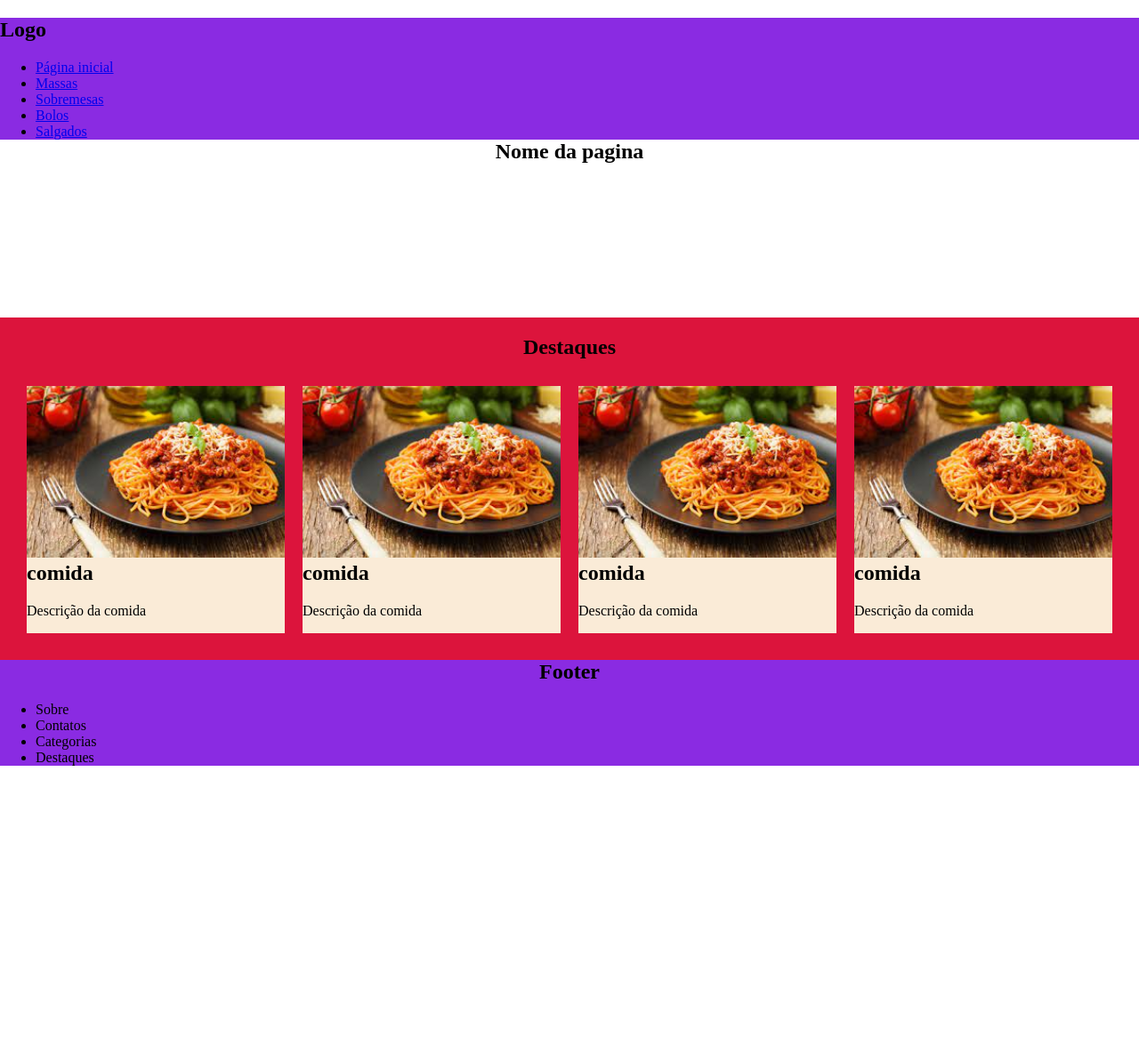
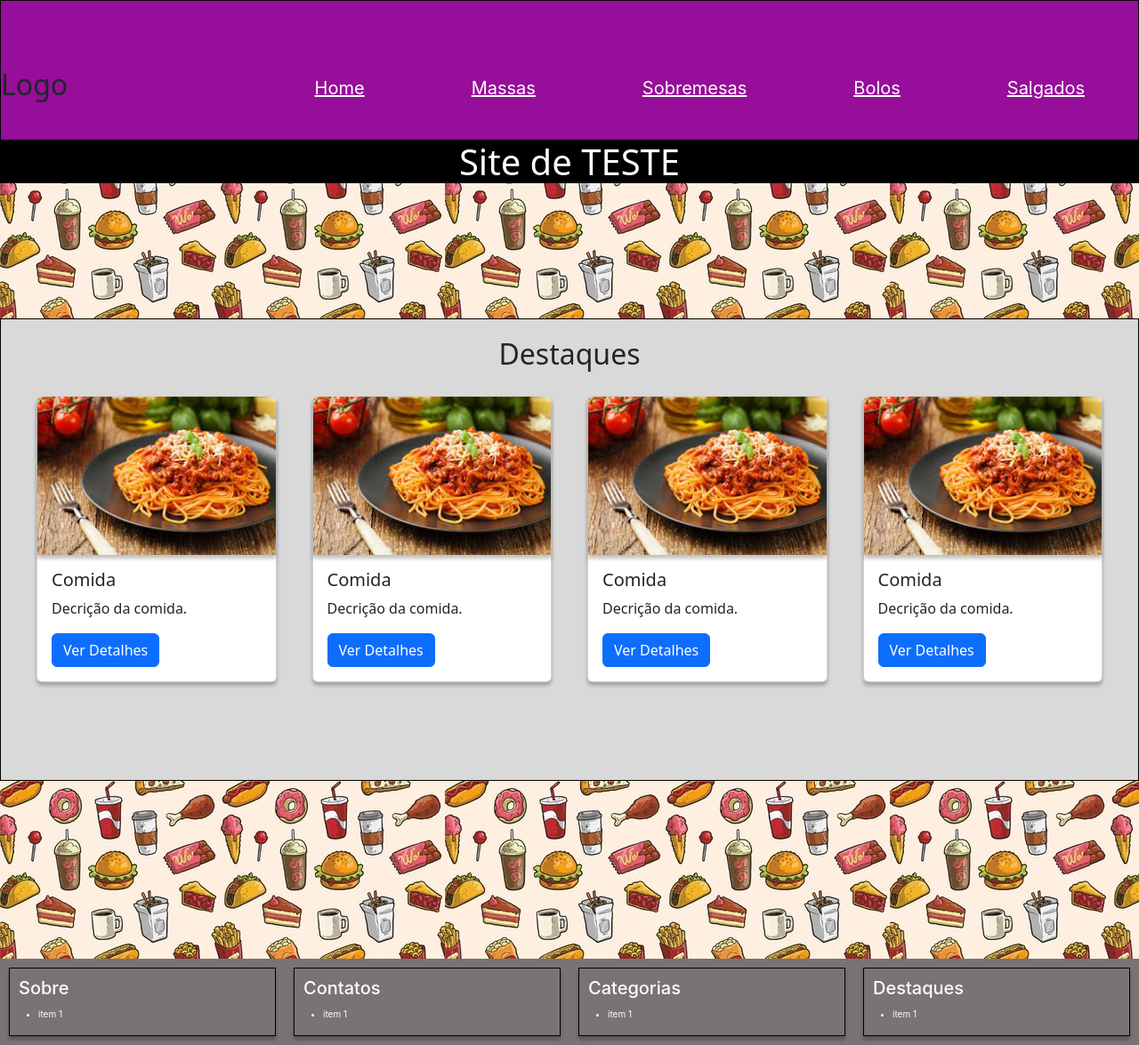
Before and after one commit to PedroCosta083/Site-De-Receitas, a plain HTML site: page index.html in a window 1280 px wide. Shown: the whole page at 89% size. Before the commit the page ends 877 px from the top, so only its background shows below. Drawn offline with nearby package versions, Linux system fonts and the light colour scheme.

Commit message:
Iniciando o bootstrap.
Atualizando designer e implementando o bootstrap.

```diff
--- a/index.html
+++ b/index.html
@@ -1,71 +1,115 @@
 <!DOCTYPE html>
 <html lang="pt_br">
+
 <head>
     <link rel="stylesheet" href="style.css">
     <meta charset="UTF-8">
     <meta http-equiv="X-UA-Compatible" content="IE=edge">
+    <link href="https://cdn.jsdelivr.net/npm/bootstrap@5.2.0-beta1/dist/css/bootstrap.min.css" rel="stylesheet" integrity="sha384-0evHe/X+R7YkIZDRvuzKMRqM+OrBnVFBL6DOitfPri4tjfHxaWutUpFmBp4vmVor" crossorigin="anonymous">
     <meta name="viewport" content="width=device-width, initial-scale=1.0">
     <title>index</title>
 </head>
 
-<body >
+<body>
+
     <header>
-            <nav>
-                <h2>Logo</h2>
-                <ul>
-                  <li><a href="#">Página inicial</a></li>
-                  <li><a href="massas.html">Massas</a></li>
-                  <li><a href="sobrem.html">Sobremesas</a></li>
-                  <li><a href="bolos.html">Bolos</a></li>
-                  <li><a href="salgados.html">Salgados</a></li>
-                </ul>
-              </nav>
+        <nav class="navbar ">
+            <h2>Logo</h2>
+            <div class="linha">
+                <a href="#">Home</a>
+                <a href="massas.html">Massas</a>
+                <a href="sobrem.html">Sobremesas</a>
+                <a href="bolos.html">Bolos</a>
+                <a href="salgados.html">Salgados</a>
+            </div>
+        </nav>
     </header>
     <main>
         <section class="bg_nome_pagina">
-            <h1>Nome da pagina</h1>
-
-
+            <h1 style="color: white;background-color:black">Site de TESTE</h1>
         </section>
         <section class="bg_destaques">
             <h2>Destaques</h2>
             <div class="linha">
-                <div class="card">
-                    <img src="IMG/comida.jfif" alt="">
-                    <h1>comida</h1>
-                    <p>Descrição da comida</p>
+                <div class="card" style="width: 18rem;">
+                    <img src="IMG/comida.jfif" class="card-img-top" alt="...">
+                    <div class="card-body">
+                        <h5 class="card-title">Comida</h5>
+                        <p class="card-text">Decrição da comida.</p>
+                        <a href="#" class="btn btn-primary">Ver Detalhes</a>
+                    </div>
                 </div>
 
-                <div class="card">
-                    <img src="IMG/comida.jfif" alt="">
-                    <h1>comida</h1>
-                    <p>Descrição da comida</p>
+                <div class="card" style="width: 18rem;">
+                    <img src="IMG/comida.jfif" class="card-img-top" alt="...">
+                    <div class="card-body">
+                        <h5 class="card-title">Comida</h5>
+                        <p class="card-text">Decrição da comida.</p>
+                        <a href="#" class="btn btn-primary">Ver Detalhes</a>
+                    </div>
                 </div>
 
-                <div class="card">
-                    <img src="IMG/comida.jfif" alt="">
-                    <h1>comida</h1>
-                    <p>Descrição da comida</p>
+                <div class="card" style="width: 18rem;">
+                    <img src="IMG/comida.jfif" class="card-img-top" alt="...">
+                    <div class="card-body">
+                        <h5 class="card-title">Comida</h5>
+                        <p class="card-text">Decrição da comida.</p>
+                        <a href="#" class="btn btn-primary">Ver Detalhes</a>
+                    </div>
                 </div>
 
-                <div class="card">
-                    <img src="IMG/comida.jfif" alt="">
-                    <h1>comida</h1>
-                    <p>Descrição da comida</p>
+                <div class="card" style="width: 18rem;">
+                    <img src="IMG/comida.jfif" class="card-img-top" alt="...">
+                    <div class="card-body">
+                        <h5 class="card-title">Comida</h5>
+                        <p class="card-text">Decrição da comida.</p>
+                        <a href="#" class="btn btn-primary">Ver Detalhes</a>
+                    </div>
                 </div>
             </div>
 
         </section>
+        <section class="bg_nome_pagina">
+
+        </section>
     </main>
-    <footer >
-        <H2>Footer</H2>
-        <ul>
-            <li>Sobre</li>
-            <li>Contatos</li>
-            <li>Categorias</li>
-            <li>Destaques</li>
-        </ul>
+
+    <footer class="footer_elm">
+
+        <div>
+            <h5>Sobre</h5>
+            <ul>
+                <li>item 1</li>
+
+            </ul>
+        </div>
+
+        <div>
+            <h5>Contatos</h5>
+            <ul>
+                <li>item 1</li>
+            </ul>
+        </div>
+
+        <div>
+            <h5>Categorias</h5>
+            <ul>
+                <li>item 1</li>
+
+            </ul>
+        </div>
+
+        <div>
+            <h5>Destaques</h5>
+            <ul>
+                <li>item 1</li>
+            </ul>
+        </div>
+
+
     </footer>
 
+    <script src="https://cdn.jsdelivr.net/npm/bootstrap@5.2.0-beta1/dist/js/bootstrap.bundle.min.js" integrity="sha384-pprn3073KE6tl6bjs2QrFaJGz5/SUsLqktiwsUTF55Jfv3qYSDhgCecCxMW52nD2" crossorigin="anonymous"></script>
 </body>
+
 </html>
--- a/style.css
+++ b/style.css
@@ -1,70 +1,108 @@
-body{
+body {
     margin: 0;
 }
-h1{
-    text-align: center;
-    margin-top: 0;
-}
-footer{
-    background-color: blueviolet;
-}
 
-footer ul{
-    text-align: left;
-}
-
-footer h2{
+h1 {
+    color: #FFFFFF;
     text-align: center;
     margin-top: 0;
 }
 
-section{
-
-}
-
-section h2{
+section h2 {
     text-align: center;
     margin-top: 0;
 }
 
-.bg_destaques{
-    background-color: crimson;
+.bg_destaques {
     padding: 20px;
+    box-sizing: border-box;
+    display: flex;
+    flex-direction: column;
+    width: 100%;
+    height: 65vh;
+    left: 0px;
+    top: 398px;
+    background: #D9D9D9;
+    border: 1px solid #000000;
+    /*box-shadow: 5px 4px 4px rgba(0, 0, 0, 0.25);*/
 }
 
-nav{
-    background-color: blueviolet;
-
+nav {
+    box-sizing: border-box;
+    width: 100%;
+    height: 158px;
+    left: 0px;
+    top: 0px;
+    background: #960E99;
+    border: 1px solid #000000;
+    box-shadow: 0px 4px 4px rgba(0, 0, 0, 0.25);
 }
 
-nav ul{
-    margin: 0;
+nav a {
+    display: flex;
+    font-family: 'Inter';
+    font-style: normal;
+    font-weight: 400;
+    font-size: 20px;
+    line-height: 61px;
+    color: #FFFFFF;
+    width: 25%;
+    text-align: left;
+    margin: 60px;
 }
 
-.linha{
-
+.card {
+    display: flex;
+    width: 220px;
+    margin: 20px;
+    background: #F5F5F5;
+    border-radius: 10%;
+    border: 1px solid #000000;
+    box-shadow: 0px 4px 4px rgba(0, 0, 0, 0.25);
 }
 
-.card{
-    width: 25%;
-    margin: 10px;
-    background-color: antiquewhite;
-}
-
-.card h1{
+.card h1 {
     text-align: left;
 }
 
-.card img{
-    width:100% ;
+.card img {
+    width: 100%;
+    box-shadow: 0px 4px 4px rgba(0, 0, 0, 0.25);
 }
 
-.linha{
-    display:flex;
-
+.linha {
+    display: flex;
+    justify-content: center;
+    align-items: center;
 }
 
-.bg_nome_pagina{
-    background-image: url("IMG/bg_nome_pagina.jpg");
+.bg_nome_pagina {
+    background-image: url(IMG/bg_nome_pagina_2.jpg);
     height: 200px;
 }
+
+.footer_elm {
+    font-family: 'Inter';
+    font-style: normal;
+    color: #FFFFFF;
+}
+
+footer {
+    display: flex;
+    width: 100%;
+    background: #797373;
+}
+
+footer h5 {
+    margin: 10px;
+}
+
+footer div {
+    display: flex;
+    flex-direction: column;
+    width: 25%;
+    margin: 10px;
+    font-size: 10px;
+    border: 1px solid #000000;
+    box-shadow: 0px 4px 4px rgba(0, 0, 0, 0.25);
+}
```
Also changed, not shown: massas.html (added, +14 -0 lines), IMG/bg_nome_pagina_2.jpg (added).
